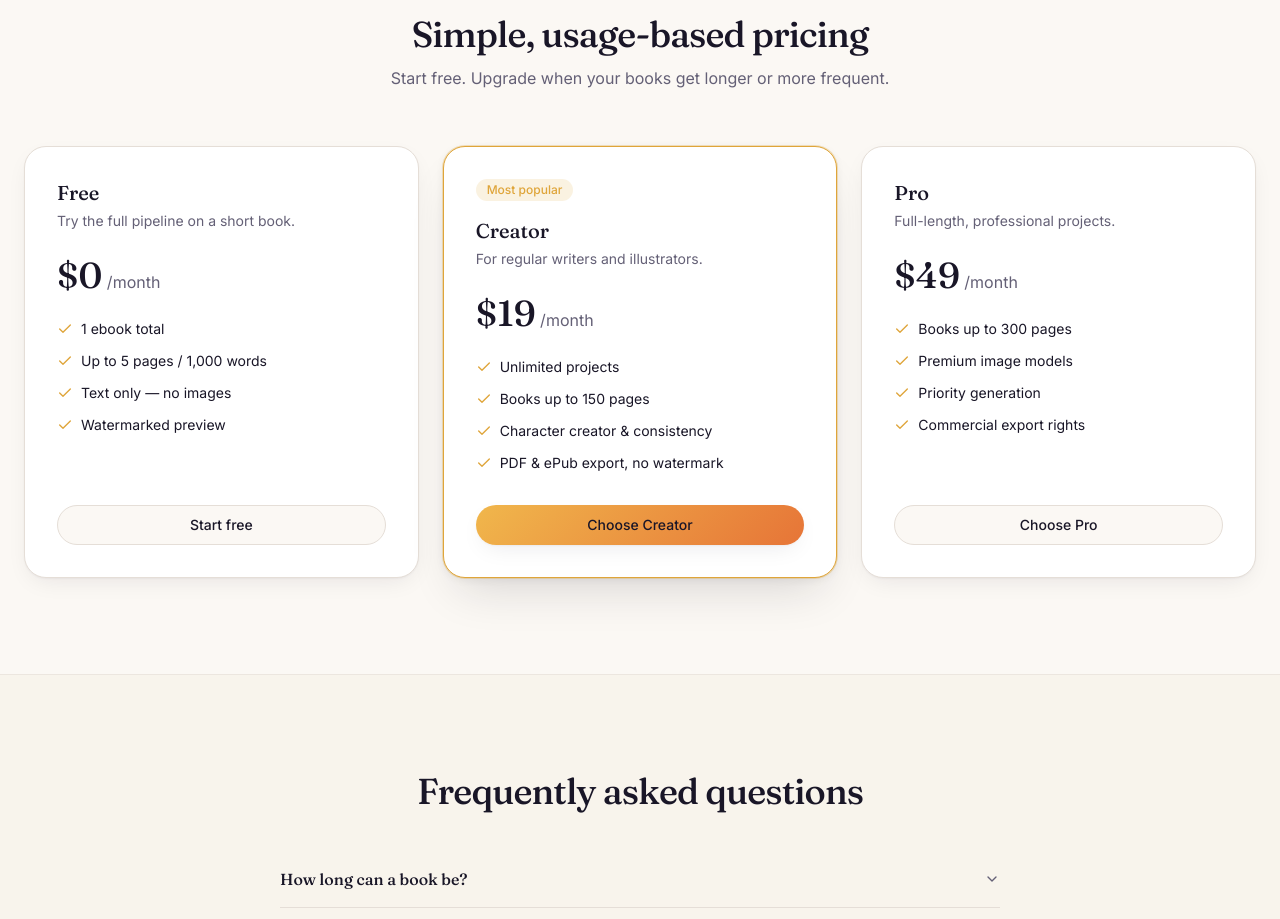
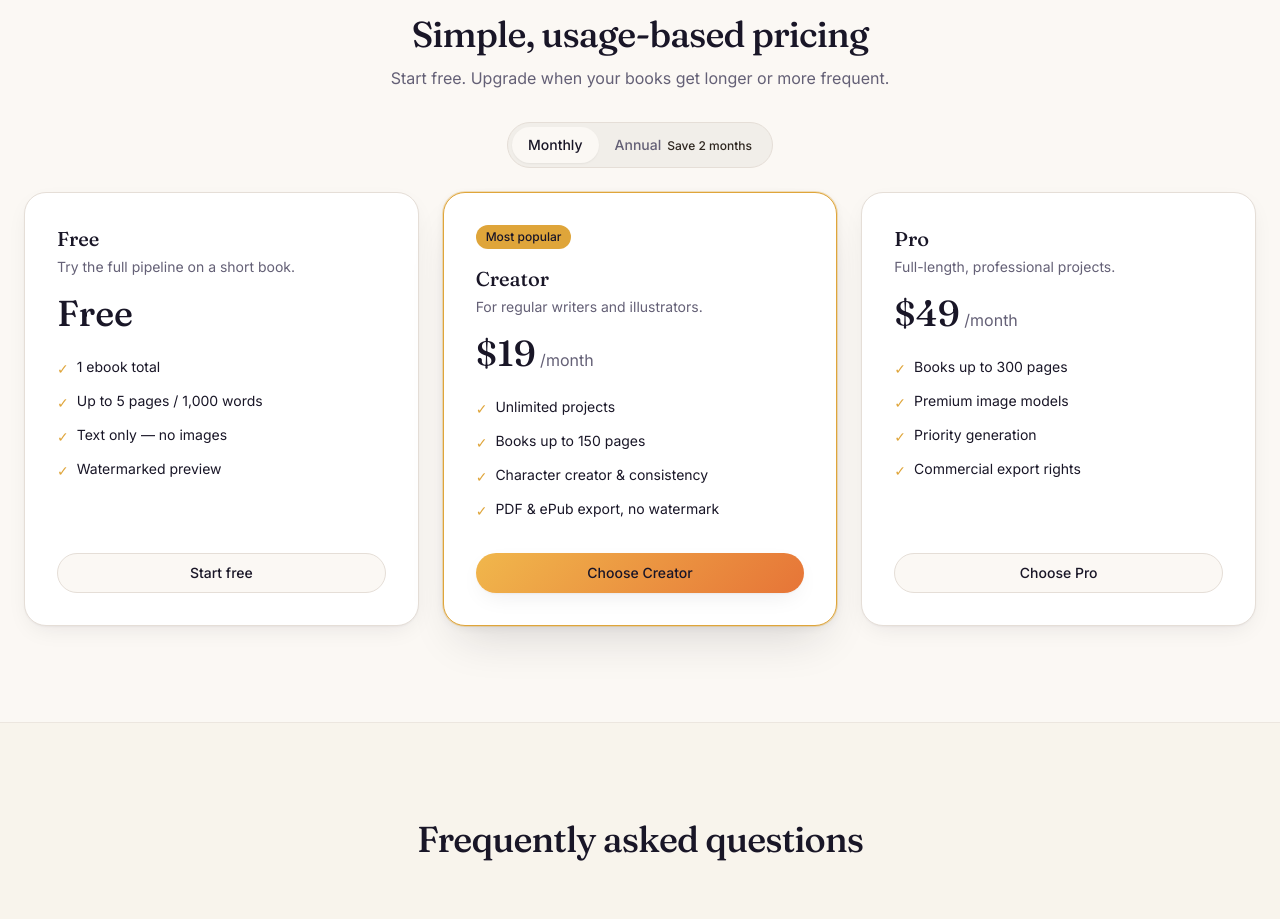
Before and after one commit to FlowLogdev/ebookshub, a Next.js app: page / in a window 1280 px wide. Shown: the part 4420-5339 px from the top of the page. Built offline with nearby package versions, Linux system fonts and the light colour scheme; no server answers.

Commit message:
Add dedicated annual pricing page

```diff
--- a/app/api/billing/checkout/route.ts
+++ b/app/api/billing/checkout/route.ts
@@ -4,7 +4,10 @@ import { z } from "zod"
 import { appUrl, getStripe, STRIPE_PRICE_IDS } from "@/lib/stripe"
 import { createClient } from "@/lib/supabase/server"
 
-const Schema = z.object({ plan: z.enum(["creator", "pro"]) })
+const Schema = z.object({
+  plan: z.enum(["creator", "pro"]),
+  billingInterval: z.enum(["monthly", "annual"]).default("monthly"),
+})
 
 export async function POST(req: Request) {
   const supabase = await createClient()
@@ -13,8 +16,12 @@ export async function POST(req: Request) {
 
   const parsed = Schema.safeParse(await req.json().catch(() => null))
   if (!parsed.success) return NextResponse.json({ error: "Choose Creator or Pro." }, { status: 400 })
-  const price = STRIPE_PRICE_IDS[parsed.data.plan]
-  if (!price || !process.env.STRIPE_SECRET_KEY) return NextResponse.json({ error: "Billing is not configured yet." }, { status: 503 })
+  const price = STRIPE_PRICE_IDS[parsed.data.plan][parsed.data.billingInterval]
+  const missing = [
+    !process.env.STRIPE_SECRET_KEY && "STRIPE_SECRET_KEY",
+    !price && `STRIPE_PRICE_${parsed.data.plan.toUpperCase()}_${parsed.data.billingInterval === "annual" ? "ANNUAL" : "MONTHLY"}`,
+  ].filter(Boolean)
+  if (!price || !process.env.STRIPE_SECRET_KEY) return NextResponse.json({ error: `Billing setup is missing: ${missing.join(", ")}.` }, { status: 503 })
   const stripe = getStripe()
 
   const { data: profile, error: profileError } = await supabase.from("profiles").select("stripe_customer_id").eq("id", user.id).single()
@@ -28,7 +35,7 @@ export async function POST(req: Request) {
     line_items: [{ price, quantity: 1 }],
     allow_promotion_codes: true,
     success_url: `${appUrl()}/dashboard?billing=success`,
-    cancel_url: `${appUrl()}/#pricing`,
+    cancel_url: `${appUrl()}/pricing`,
     subscription_data: { metadata: { user_id: user.id, plan_id: parsed.data.plan } },
     metadata: { user_id: user.id, plan_id: parsed.data.plan },
   })
--- a/app/dashboard/page.tsx
+++ b/app/dashboard/page.tsx
@@ -5,14 +5,13 @@ import Link from "next/link"
 import { useSearchParams } from "next/navigation"
 import { BookOpen, Plus } from "lucide-react"
 
-import { PlanButton } from "@/components/billing/plan-button"
+import { PricingCards } from "@/components/billing/pricing-cards"
 import { BookCard, type DashboardBook } from "@/components/dashboard/book-card"
 import { DashboardTopbar } from "@/components/dashboard/topbar"
 import { Reveal, RevealGroup, RevealItem } from "@/components/motion/reveal"
 import { Button } from "@/components/ui/button"
 import { Tabs, TabsList, TabsTrigger } from "@/components/ui/tabs"
 import { createClient } from "@/lib/supabase/client"
-import { PLAN_TIERS } from "@/lib/pricing"
 
 const TABS = [
   { id: "all", label: "All books", statuses: null },
@@ -56,6 +55,7 @@ function DashboardContent() {
   const statuses = activeTab.statuses as readonly string[] | null
   const filtered = statuses ? books.filter((b) => statuses.includes(b.status)) : books
   const showPricing = searchParams.get("upgrade") === "creator" || searchParams.get("upgrade") === "pro"
+  const billingInterval = searchParams.get("billing") === "annual" ? "annual" : "monthly"
 
   return (
     <div className="min-h-screen bg-paper">
@@ -81,23 +81,7 @@ function DashboardContent() {
             <p className="text-sm font-medium text-primary">Choose your plan</p>
             <h2 className="mt-1 font-display text-2xl font-medium">Upgrade when you&apos;re ready</h2>
             <p className="mt-2 text-sm text-muted-foreground">Free keeps one short, text-only ebook. Choose a paid plan to open secure Stripe Checkout.</p>
-            <div className="mt-6 grid gap-4 lg:grid-cols-3">
-              {PLAN_TIERS.map((plan) => (
-                <div key={plan.id} className={`rounded-xl border p-5 ${plan.highlighted ? "border-gold bg-gold/5" : ""}`}>
-                  <h3 className="font-display text-xl font-medium">{plan.name}</h3>
-                  <p className="mt-1 text-sm text-muted-foreground">{plan.tagline}</p>
-                  <p className="mt-4 font-display text-3xl font-medium">{plan.priceMonthly === 0 ? "Free" : `$${plan.priceMonthly}/mo`}</p>
-                  <ul className="mt-4 space-y-2 text-sm text-muted-foreground">{plan.features.map((feature) => <li key={feature}>• {feature}</li>)}</ul>
-                  {plan.id === "free" ? (
-                    <Button asChild variant="outline" className="mt-8 w-full">
-                      <Link href="/create">Continue with Free</Link>
-                    </Button>
-                  ) : (
-                    <PlanButton plan={plan.id} highlighted={plan.highlighted} />
-                  )}
-                </div>
-              ))}
-            </div>
+            <PricingCards context="dashboard" initialBillingInterval={billingInterval} />
           </section>
         )}
 
--- a/app/page.tsx
+++ b/app/page.tsx
@@ -20,8 +20,7 @@ import { Badge } from "@/components/ui/badge"
 import { Button } from "@/components/ui/button"
 import { Card } from "@/components/ui/card"
 import { BOOK_TYPES, MAX_PAGE_COUNT, MIN_PAGE_COUNT } from "@/lib/book/constants"
-import { PLAN_TIERS } from "@/lib/pricing"
-import { PlanButton } from "@/components/billing/plan-button"
+import { PricingCards } from "@/components/billing/pricing-cards"
 
 const STATS = [
   { value: "5-300", label: "pages per book" },
@@ -335,30 +334,9 @@ export default function HomePage() {
               <h2 className="font-display text-3xl font-medium tracking-tight sm:text-4xl">Simple, usage-based pricing</h2>
               <p className="mt-3 text-muted-foreground">Start free. Upgrade when your books get longer or more frequent.</p>
             </Reveal>
-            <RevealGroup className="mt-14 grid gap-6 lg:grid-cols-3">
-              {PLAN_TIERS.map((plan) => (
-                <RevealItem key={plan.id}>
-                  <Card className={`flex h-full flex-col p-8 ${plan.highlighted ? "border-gold shadow-lift ring-1 ring-gold/30" : ""}`}>
-                    {plan.highlighted && <Badge variant="gold" className="mb-4 w-fit">Most popular</Badge>}
-                    <h3 className="font-display text-xl font-medium">{plan.name}</h3>
-                    <p className="mt-1 text-sm text-muted-foreground">{plan.tagline}</p>
-                    <p className="mt-6">
-                      <span className="font-display text-4xl font-medium">${plan.priceMonthly}</span>
-                      <span className="text-muted-foreground"> /month</span>
-                    </p>
-                    <ul className="mt-6 flex-1 space-y-3 text-sm">
-                      {plan.features.map((f) => (
-                        <li key={f} className="flex items-start gap-2">
-                          <Check className="mt-0.5 h-4 w-4 shrink-0 text-gold" />
-                          {f}
-                        </li>
-                      ))}
-                    </ul>
-                    <PlanButton plan={plan.id} highlighted={plan.highlighted} />
-                  </Card>
-                </RevealItem>
-              ))}
-            </RevealGroup>
+            <Reveal className="mt-6">
+              <PricingCards />
+            </Reveal>
           </div>
         </section>
 
--- a/components/billing/plan-button.tsx
+++ b/components/billing/plan-button.tsx
@@ -7,7 +7,7 @@ import { toast } from "sonner"
 
 import { Button } from "@/components/ui/button"
 
-export function PlanButton({ plan, highlighted }: { plan: "free" | "creator" | "pro"; highlighted?: boolean }) {
+export function PlanButton({ plan, highlighted, billingInterval = "monthly" }: { plan: "free" | "creator" | "pro"; highlighted?: boolean; billingInterval?: "monthly" | "annual" }) {
   const [loading, setLoading] = useState(false)
   // Keep the intended destination through registration. New users arrive on
   // the dashboard, while paid-plan visitors see the plan picker there before
@@ -16,9 +16,9 @@ export function PlanButton({ plan, highlighted }: { plan: "free" | "creator" | "
   async function checkout() {
     setLoading(true)
     try {
-      const res = await fetch("/api/billing/checkout", { method: "POST", headers: { "Content-Type": "application/json" }, body: JSON.stringify({ plan }) })
+      const res = await fetch("/api/billing/checkout", { method: "POST", headers: { "Content-Type": "application/json" }, body: JSON.stringify({ plan, billingInterval }) })
       const data = await res.json()
-      if (res.status === 401) return window.location.assign(`/signup?redirect=${encodeURIComponent(`/dashboard?upgrade=${plan}`)}`)
+      if (res.status === 401) return window.location.assign(`/signup?redirect=${encodeURIComponent(`/dashboard?upgrade=${plan}&billing=${billingInterval}`)}`)
       if (!res.ok) throw new Error(data.error ?? "Could not start checkout.")
       window.location.assign(data.url)
     } catch (error) { toast.error(error instanceof Error ? error.message : "Could not start checkout.") } finally { setLoading(false) }
--- /dev/null
+++ b/components/billing/pricing-cards.tsx
@@ -0,0 +1,52 @@
+"use client"
+
+import { useState } from "react"
+import Link from "next/link"
+
+import { PlanButton } from "@/components/billing/plan-button"
+import { Button } from "@/components/ui/button"
+import { Card } from "@/components/ui/card"
+import { PLAN_TIERS } from "@/lib/pricing"
+
+type BillingInterval = "monthly" | "annual"
+
+export function PricingCards({ context = "marketing", initialBillingInterval = "monthly" }: { context?: "marketing" | "dashboard"; initialBillingInterval?: BillingInterval }) {
+  const [billingInterval, setBillingInterval] = useState<BillingInterval>(initialBillingInterval)
+
+  return (
+    <>
+      <div className="mt-8 flex justify-center">
+        <div className="inline-flex rounded-full border bg-muted p-1 text-sm font-medium" aria-label="Billing interval">
+          {(["monthly", "annual"] as const).map((interval) => (
+            <button key={interval} type="button" onClick={() => setBillingInterval(interval)} className={`rounded-full px-4 py-2 transition ${billingInterval === interval ? "bg-background text-foreground shadow-sm" : "text-muted-foreground hover:text-foreground"}`}>
+              {interval === "monthly" ? "Monthly" : "Annual"}
+              {interval === "annual" && <span className="ml-1.5 text-xs text-primary">Save 2 months</span>}
+            </button>
+          ))}
+        </div>
+      </div>
+
+      <div className={`grid gap-6 mt-6 lg:grid-cols-3`}>
+        {PLAN_TIERS.map((plan) => {
+          const annual = billingInterval === "annual" && plan.priceAnnual != null
+          const saving = plan.priceAnnual == null ? 0 : plan.priceMonthly * 12 - plan.priceAnnual
+          const price = annual ? plan.priceAnnual ?? plan.priceMonthly : plan.priceMonthly
+          const contents = <PlanContents plan={plan} annual={annual} saving={saving} price={price} billingInterval={billingInterval} context={context} />
+          return <div key={plan.id} className={context === "marketing" ? "" : `rounded-xl border p-5 ${plan.highlighted ? "border-gold bg-gold/5" : ""}`}>{context === "marketing" ? <Card className={`flex h-full flex-col p-8 ${plan.highlighted ? "border-gold shadow-lift ring-1 ring-gold/30" : ""}`}>{contents}</Card> : contents}</div>
+        })}
+      </div>
+    </>
+  )
+}
+
+function PlanContents({ plan, annual, saving, price, billingInterval, context }: { plan: (typeof PLAN_TIERS)[number]; annual: boolean; saving: number; price: number; billingInterval: BillingInterval; context: "marketing" | "dashboard" }) {
+  return <>
+    {plan.highlighted && context === "marketing" && <p className="mb-4 w-fit rounded-full bg-gold px-2.5 py-1 text-xs font-medium text-gold-foreground">Most popular</p>}
+    <h3 className="font-display text-xl font-medium">{plan.name}</h3>
+    <p className="mt-1 text-sm text-muted-foreground">{plan.tagline}</p>
+    <p className="mt-4"><span className={`font-display font-medium ${context === "marketing" ? "text-4xl" : "text-3xl"}`}>{plan.id === "free" ? "Free" : `$${price}`}</span>{plan.id !== "free" && <span className="text-muted-foreground"> {annual ? "/year" : "/month"}</span>}</p>
+    {annual && saving > 0 && <p className="mt-1 text-sm font-medium text-primary">Save ${saving}/year — 2 months free</p>}
+    <ul className={`flex-1 space-y-3 text-sm ${context === "marketing" ? "mt-6" : "mt-4"}`}>{plan.features.map((feature) => <li key={feature} className={context === "marketing" ? "flex items-start gap-2" : "text-muted-foreground"}>{context === "marketing" && <span className="mt-0.5 text-gold">✓</span>}{context === "dashboard" && "• "}{feature}</li>)}</ul>
+    {plan.id === "free" && context === "dashboard" ? <Button asChild variant="outline" className="mt-8 w-full"><Link href="/create">Continue with Free</Link></Button> : <PlanButton plan={plan.id} highlighted={plan.highlighted} billingInterval={billingInterval} />}
+  </>
+}
--- a/components/marketing/site-footer.tsx
+++ b/components/marketing/site-footer.tsx
@@ -18,7 +18,7 @@ export function SiteFooter() {
           <ul className="space-y-2 text-muted-foreground">
             <li><a href="#how-it-works" className="hover:text-foreground">How it works</a></li>
             <li><a href="#capabilities" className="hover:text-foreground">Capabilities</a></li>
-            <li><a href="#pricing" className="hover:text-foreground">Pricing</a></li>
+            <li><Link href="/pricing" className="hover:text-foreground">Pricing</Link></li>
             <li><Link href="/create" className="hover:text-foreground">Start creating</Link></li>
           </ul>
         </div>
--- a/lib/plans/free-tier.ts
+++ b/lib/plans/free-tier.ts
@@ -6,8 +6,8 @@ import type { Database } from "@/lib/supabase/types"
 type TypedClient = SupabaseClient<Database>
 type Profile = Database["public"]["Tables"]["profiles"]["Row"]
 
-/** Anchor on the marketing page's pricing section — the "upgrade page" every gate points to. */
-export const UPGRADE_URL = "/#pricing"
+/** Dedicated pricing page — the upgrade destination used by every plan gate. */
+export const UPGRADE_URL = "/pricing"
 
 export const FREE_TIER_LIMITS = {
   maxPages: FREE_TIER_MAX_PAGES,
--- a/lib/pricing.ts
+++ b/lib/pricing.ts
@@ -7,6 +7,7 @@ export interface PlanDisplay {
   id: "free" | "creator" | "pro"
   name: string
   priceMonthly: number
+  priceAnnual?: number
   tagline: string
   features: string[]
   highlighted?: boolean
@@ -24,6 +25,7 @@ export const PLAN_TIERS: PlanDisplay[] = [
     id: "creator",
     name: "Creator",
     priceMonthly: 19,
+    priceAnnual: 190,
     tagline: "For regular writers and illustrators.",
     features: ["Unlimited projects", "Books up to 150 pages", "Character creator & consistency", "PDF & ePub export, no watermark"],
     highlighted: true,
@@ -32,6 +34,7 @@ export const PLAN_TIERS: PlanDisplay[] = [
     id: "pro",
     name: "Pro",
     priceMonthly: 49,
+    priceAnnual: 490,
     tagline: "Full-length, professional projects.",
     features: ["Books up to 300 pages", "Premium image models", "Priority generation", "Commercial export rights"],
   },
--- a/lib/stripe.ts
+++ b/lib/stripe.ts
@@ -7,8 +7,14 @@ export function getStripe() {
 }
 
 export const STRIPE_PRICE_IDS = {
-  creator: process.env.STRIPE_PRICE_CREATOR_MONTHLY,
-  pro: process.env.STRIPE_PRICE_PRO_MONTHLY,
+  creator: {
+    monthly: process.env.STRIPE_PRICE_CREATOR_MONTHLY,
+    annual: process.env.STRIPE_PRICE_CREATOR_ANNUAL,
+  },
+  pro: {
+    monthly: process.env.STRIPE_PRICE_PRO_MONTHLY,
+    annual: process.env.STRIPE_PRICE_PRO_ANNUAL,
+  },
 } as const
 
 export function appUrl() {
```
Also changed, not shown: app/pricing/page.tsx (added, +27 -0 lines), components/marketing/site-header.tsx (+11 -12 lines), 1 other file (tests, documents, lock files or other folders).
